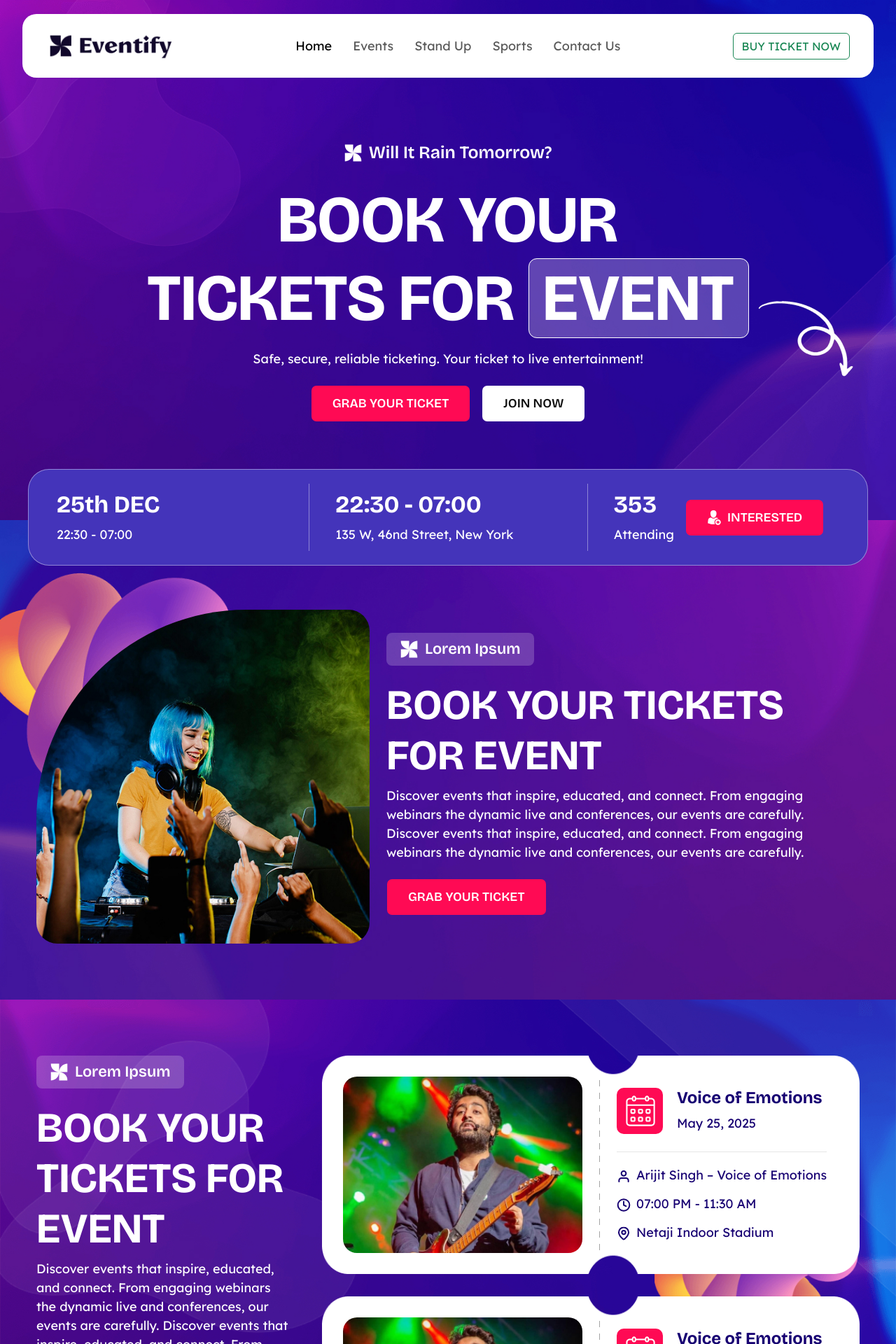
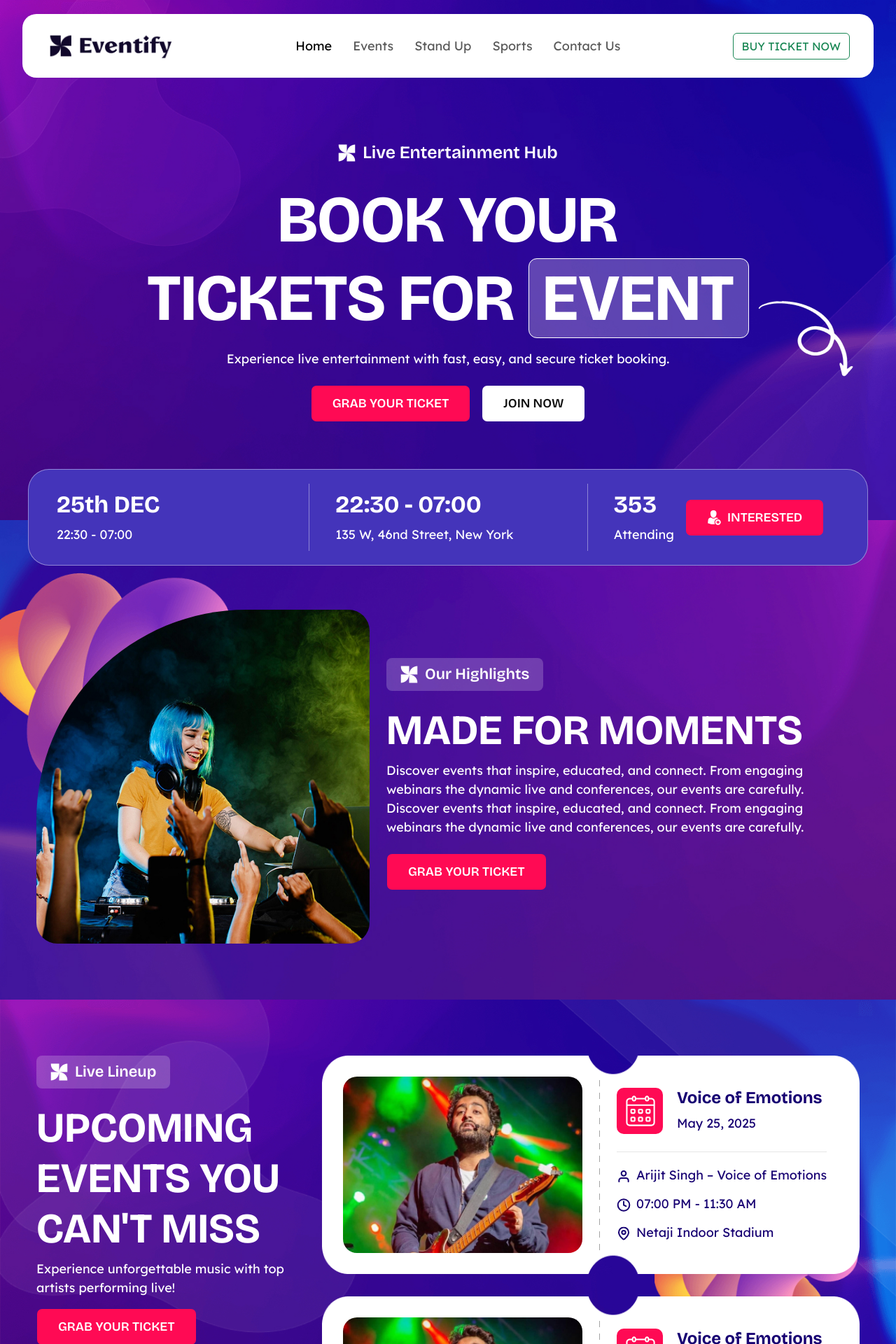
Before and after one commit to its-mehtab/Eventify, a React (Vite) app: page / in a window 1280 px wide. Shown: the top 1920 px of the page at 70% size. Built offline with nearby package versions, Linux system fonts and the light colour scheme.

Commit message:
work on the design fixes

```diff
--- a/src/components/footer/Footer.jsx
+++ b/src/components/footer/Footer.jsx
@@ -8,9 +8,7 @@ function Footer() {
     <footer className="sp-t">
       <div className="container">
         <div className="common-head">
-          <span className="inner-head">
-            Let’s Create Something Amazing Together
-          </span>
+          <span className="inner-head">Let’s Make Memories Together</span>
           <h4>
             REGISTER <br />
             <div className="d-flex align-items-center gap-5">
@@ -44,8 +42,8 @@ function Footer() {
                   <img src={assets.logo_white} alt="" />
                 </a>
                 <p>
-                  At Eventify, we're committed then delivering excellence,
-                  innovations, an value in everything we are do.
+                  At Eventify, we bring live entertainment to life—book your
+                  tickets now and join the excitement.
                 </p>
               </div>
             </div>
@@ -86,7 +84,7 @@ function Footer() {
             </div>
           </div>
           <div className="copyright-wrap">
-            <p>© Copyright 2025 Nexus. All Right Reserved</p>
+            <p>© 2025 Eventify. All rights reserved.</p>
           </div>
         </div>
       </div>
--- a/src/pages/home/Home.jsx
+++ b/src/pages/home/Home.jsx
@@ -17,15 +17,15 @@ function Home() {
             <div className="col-md-10 col-lg-9">
               <div className="banner-content text-center">
                 <div className="common-head">
-                  <span>Will It Rain Tomorrow?</span>
+                  <span>Live Entertainment Hub</span>
                   <h1>
                     book your <br />
                     tickets for <span>event</span>
                   </h1>
                 </div>
                 <p className="mt-3 mb-4">
-                  Safe, secure, reliable ticketing. Your ticket to live
-                  entertainment!
+                  Experience live entertainment with fast, easy, and secure
+                  ticket booking.
                 </p>
                 <div className="d-flex justify-content-center">
                   <Button>Grab Your Ticket</Button>
@@ -98,8 +98,8 @@ function Home() {
             <div className="col-md-7">
               <div className="about-item">
                 <div className="common-head">
-                  <span className="inner-head">lorem ipsum</span>
-                  <h1>BOOK YOUR TICKETS FOR event</h1>
+                  <span className="inner-head">Our Highlights</span>
+                  <h1>Made for Moments</h1>
                 </div>
                 <p className="mb-4">
                   Discover events that inspire, educated, and connect. From
@@ -120,15 +120,12 @@ function Home() {
             <div className="col-md-4">
               <div className="events-content">
                 <div className="common-head">
-                  <span className="inner-head">lorem ipsum</span>
-                  <h1>BOOK YOUR TICKETS FOR event</h1>
+                  <span className="inner-head">Live Lineup</span>
+                  <h1>UPCOMING EVENTS YOU CAN'T MISS</h1>
                 </div>
                 <p className="mb-3">
-                  Discover events that inspire, educated, and connect. From
-                  engaging webinars the dynamic live and conferences, our events
-                  are carefully. Discover events that inspire, educated, and
-                  connect. From engaging webinars the dynamic live and
-                  conferences, our events are carefully.
+                  Experience unforgettable music with top artists performing
+                  live!
                 </p>
                 <Button>Grab Your Ticket</Button>
               </div>
@@ -286,15 +283,17 @@ function Home() {
             <div className="col-md-7">
               <div className="about-item">
                 <div className="common-head">
-                  <span className="inner-head">lorem ipsum</span>
-                  <h1>BOOK YOUR TICKETS FOR event</h1>
+                  <span className="inner-head">About Us</span>
+                  <h1>Your Gateway to Live Moments</h1>
                 </div>
                 <p className="mb-4">
-                  Discover events that inspire, educated, and connect. From
-                  engaging webinars the dynamic live and conferences, our events
-                  are carefully. Discover events that inspire, educated, and
-                  connect. From engaging webinars the dynamic live and
-                  conferences, our events are carefully.
+                  We aim to redefine how you experience live entertainment.
+                  Whether it’s a concert, sports match, or stand-up show, our
+                  platform ensures easy booking, verified tickets, and
+                  unforgettable memories. With a user-first approach, we focus
+                  on trust, convenience, and joy—making every event feel more
+                  personal, more exciting, and truly worth attending from start
+                  to finish.
                 </p>
                 <Button>Grab Your Ticket</Button>
               </div>
@@ -305,11 +304,11 @@ function Home() {
       <section className="stand-up-sec sp-tb">
         <div className="container">
           <div className="common-head text-center">
-            <span className="inner-head">Experience Magic</span>
-            <h1>Unforgettable Nights With Music Legends</h1>
+            <span className="inner-head">Comedy Nights</span>
+            <h1>Laugh Loud at Live Shows</h1>
             <p>
-              Join us for incredible live performances that bring energy,
-              emotion, and unforgettable moments to every audience member.
+              Catch the funniest comedians live on stage for unforgettable,
+              laugh-out-loud moments and great vibes.
             </p>
           </div>
           <div className="row">
--- a/src/pages/home/home.css
+++ b/src/pages/home/home.css
@@ -165,6 +165,6 @@
 @media (min-width: 993px) {
   .events-sec .col-md-4 .events-content {
     position: sticky;
-    top: 30px;
+    top: 60px;
   }
 }
```
